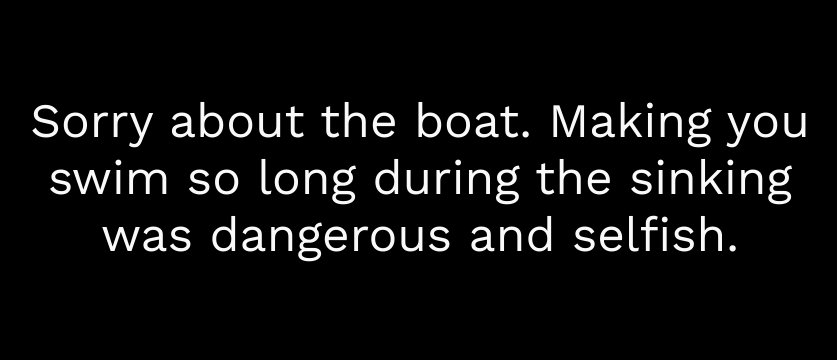
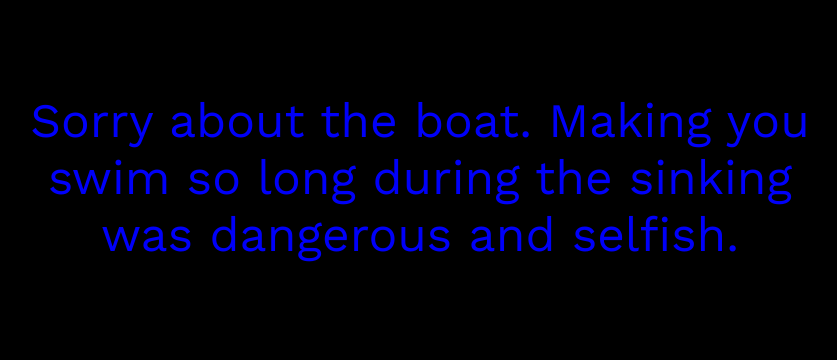
Before and after one commit to xRuuuuiiii/Cirrila, a website: page index.html in a window 1280 px wide. Shown: the part 116-476 px from the top of the page, without its empty margins (220-1057 px from the left). Drawn offline with nearby package versions, Linux system fonts and the light colour scheme.

Commit message:
Update style.css

```diff
--- a/style/style.css
+++ b/style/style.css
@@ -6,7 +6,7 @@ body {
   margin: 0;
   font-family: "Work Sans", sans-serif;
   background-color: #000;
-  color: #fff
+  color: #0000ff;
 }
 
 .container {
@@ -18,7 +18,7 @@ body {
   position: relative;
   overflow: hidden;
   background-color: #000;
-  color: #fff
+  color: #0000ff;
 }
 
 .container div.six {
```
